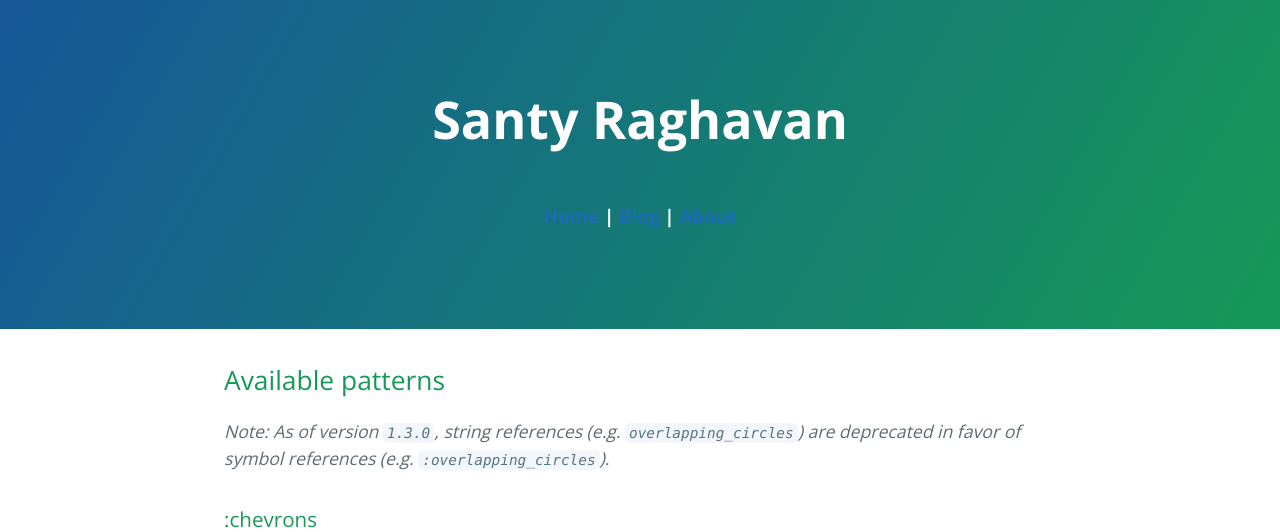
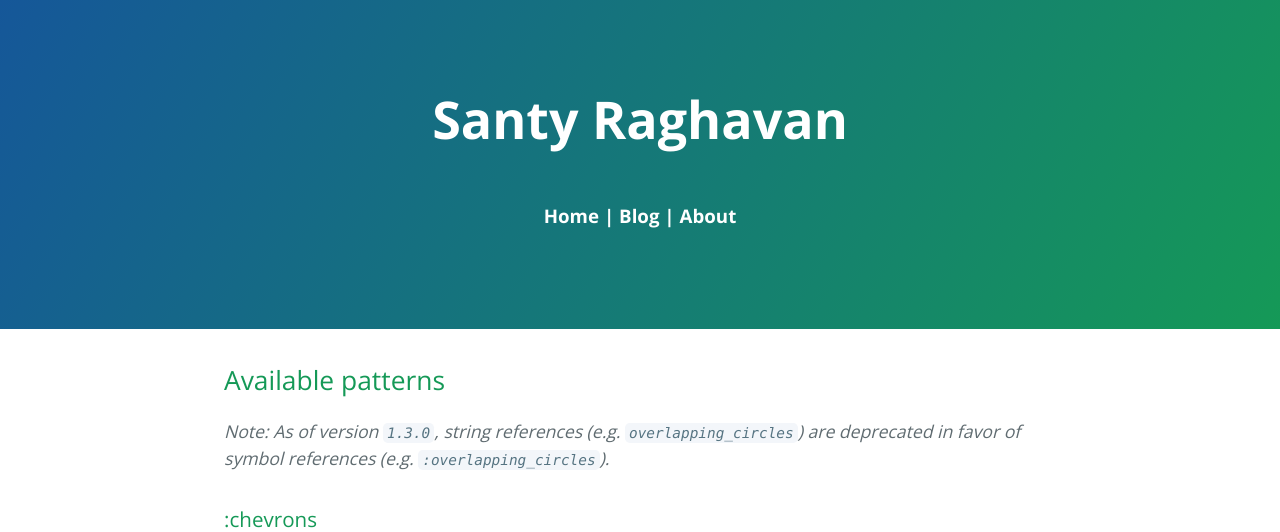
Before and after one commit to santyraghavan/santyraghavan.github.io, a Jekyll site: the page built from README.md, in a window 1280 px wide. Shown: the top 532 px of the page. Built offline with Jekyll 4.4.1, drawn with Linux system fonts in a browser that asks for light colours; our own code applies the rules of GitHub Pages for plain Markdown files; grey boxes are pictures that could not be loaded.

Commit message:
Update page-header.html

```diff
--- a/_includes/page-header.html
+++ b/_includes/page-header.html
@@ -1,7 +1,7 @@
 <section class="page-header">
   <h1 class="project-name">{{ site.title }}</h1>
   <br>
-  <h3 class="menu">
-    <a href="/">Home</a> | <a href="/blog.html">Blog</a> | <a href="/about.html">About</a>
+  <h3>
+    <a class = "menu" href="/">Home</a> | <a class = "menu"  href="/blog.html">Blog</a> | <a  class = "menu" href="/about.html">About</a>
   </h3>
 </section>
```
